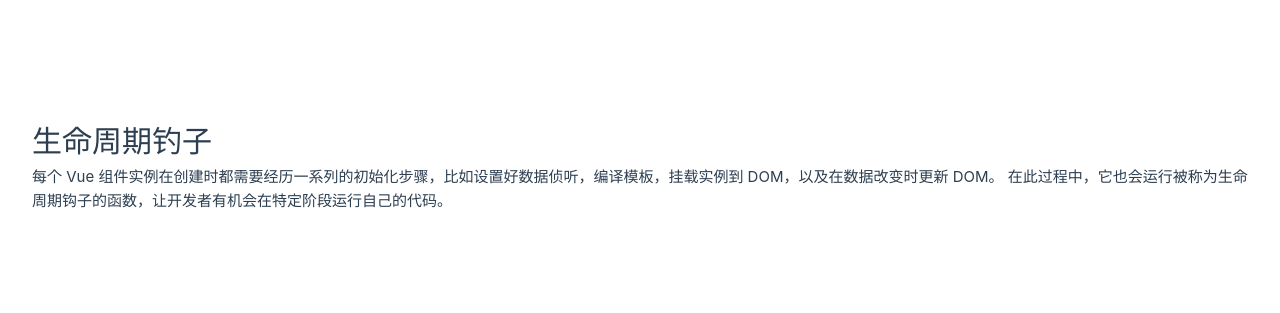
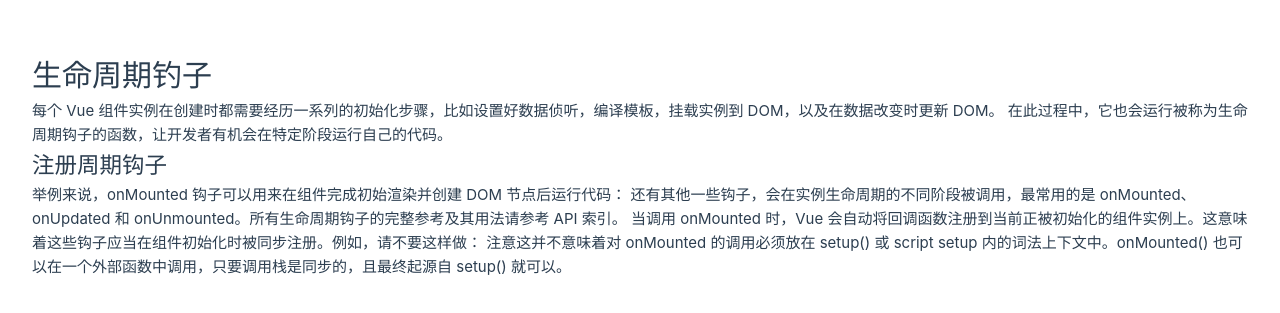
Before and after one commit to ShenlongDev/vue_xx, a Vue app: page / in a window 1280 px wide. Shown: the part 235-548 px from the top of the page. Built offline with nearby package versions, Linux system fonts and the light colour scheme.

Commit message:
docs: 生命周期钩子
注册周期钩子

```diff
--- a/src/LifeCycle.vue
+++ b/src/LifeCycle.vue
@@ -4,4 +4,30 @@
     每个 Vue 组件实例在创建时都需要经历一系列的初始化步骤，比如设置好数据侦听，编译模板，挂载实例到 DOM，以及在数据改变时更新 DOM。
     在此过程中，它也会运行被称为生命周期钩子的函数，让开发者有机会在特定阶段运行自己的代码。
   </p>
+
+  <h2>注册周期钩子</h2>
+  <p>
+    举例来说，onMounted 钩子可以用来在组件完成初始渲染并创建 DOM 节点后运行代码：
+    还有其他一些钩子，会在实例生命周期的不同阶段被调用，最常用的是 onMounted、onUpdated 和 onUnmounted。所有生命周期钩子的完整参考及其用法请参考 API 索引。
+
+    当调用 onMounted 时，Vue 会自动将回调函数注册到当前正被初始化的组件实例上。这意味着这些钩子应当在组件初始化时被同步注册。例如，请不要这样做：
+
+    注意这并不意味着对 onMounted 的调用必须放在 setup() 或 script setup 内的词法上下文中。onMounted() 也可以在一个外部函数中调用，只要调用栈是同步的，且最终起源自 setup() 就可以。
+  </p>
 </template>
+
+
+<script setup>
+import { onMounted } from 'vue'
+
+onMounted(() => {
+  console.log(`the component is now mounted.`)
+})
+
+setTimeout(() => {
+  onMounted(() => {
+    // 异步注册时当前组件实例已丢失
+    // 这将不会正常工作
+  })
+}, 100)
+</script>
```
